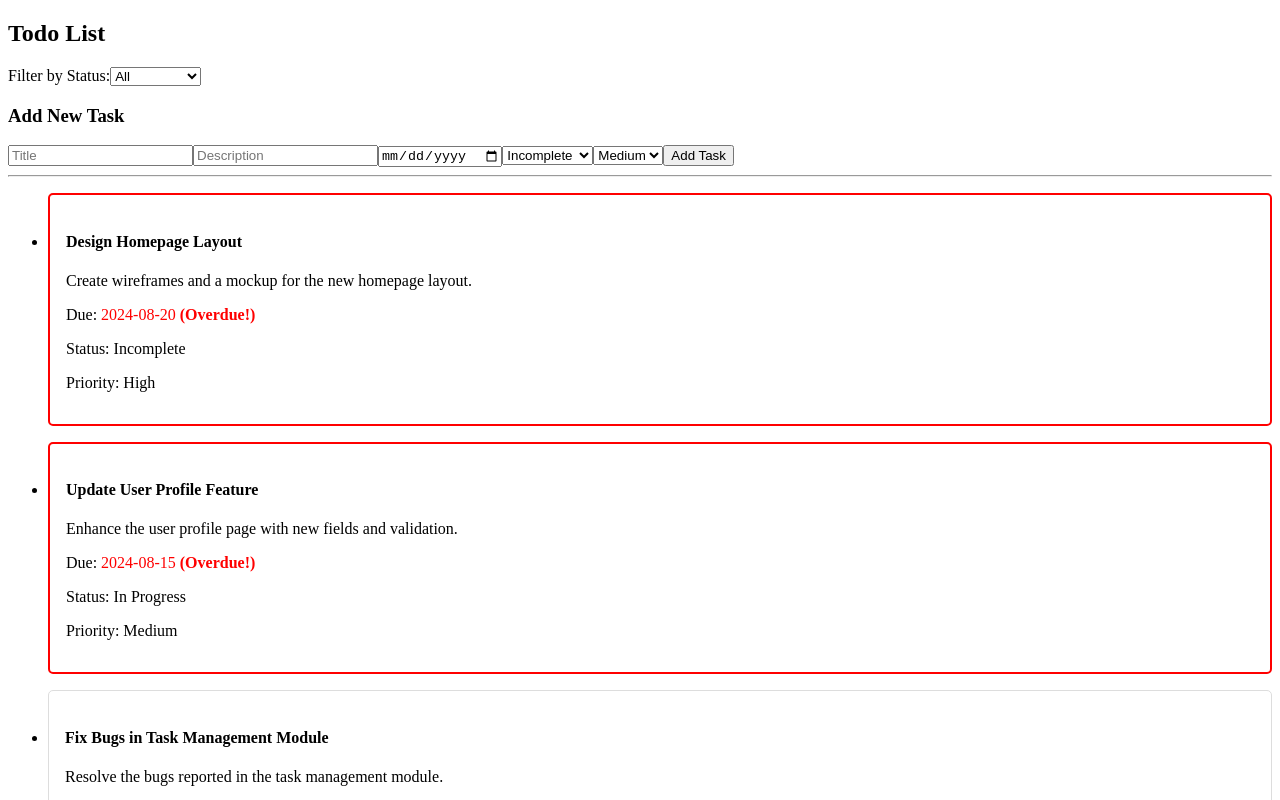
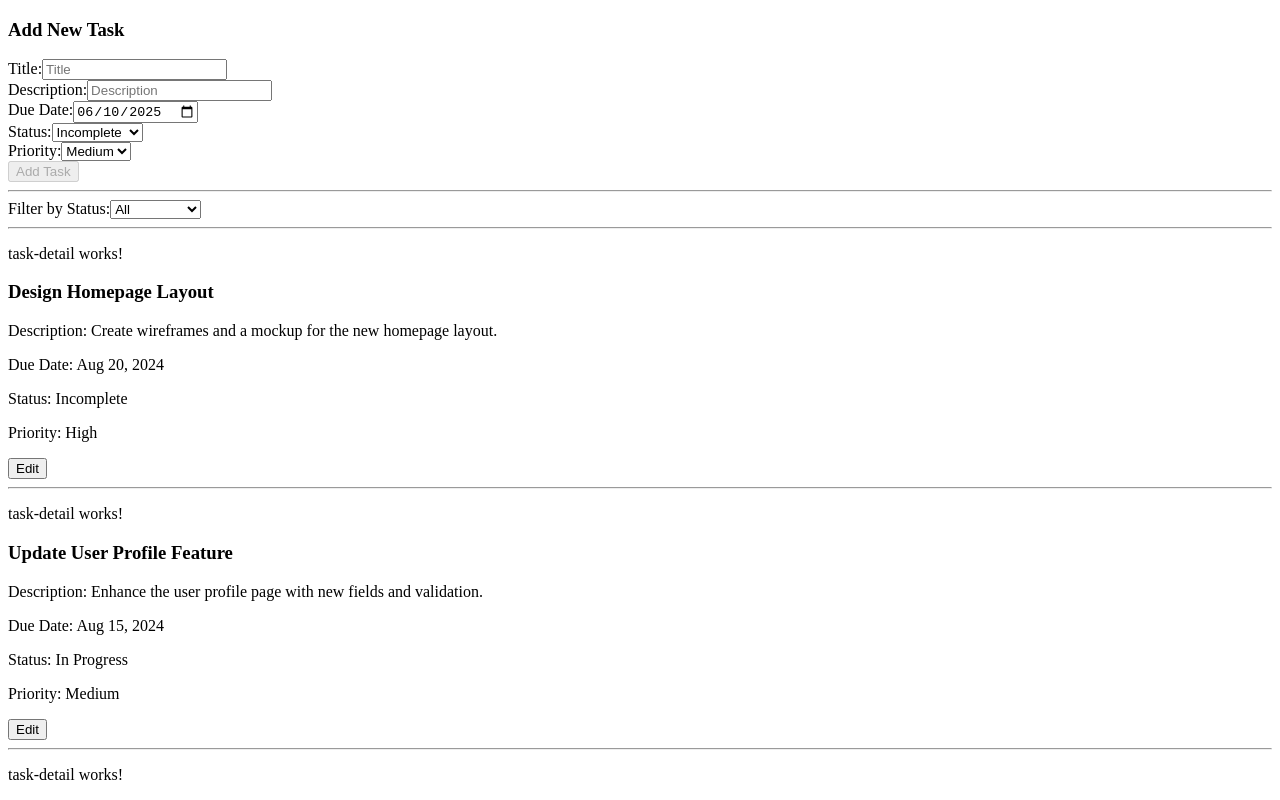
Before and after one commit to MandyNguyen2002/AngularBasic, an Angular app in the folder my-app/: page / in a window 1280 px wide. Shown: the top 800 px of the page. Built offline with nearby package versions, Linux system fonts and the light colour scheme.

Commit message:
Change to reactive form + add edit and save button and filter pipe

```diff
--- a/my-app/src/app/app-module.ts
+++ b/my-app/src/app/app-module.ts
@@ -7,6 +7,8 @@ import { UserProfileComponent } from './user-profile/user-profile';
 import { FormsModule, ReactiveFormsModule } from '@angular/forms';
 import { Todolist } from './todolist/todolist';
 import { HoverBackground } from './todolist/hover-background';
+import { TaskDetail } from './todolist/task-detail/task-detail';
+import { FilterPipe } from './todolist/filter-pipe';
 
 
 @NgModule({
@@ -14,7 +16,9 @@ import { HoverBackground } from './todolist/hover-background';
     App,
     UserProfileComponent,
     Todolist,
-    HoverBackground
+    HoverBackground,
+    TaskDetail,
+    FilterPipe
   ],
   imports: [
     BrowserModule,
--- /dev/null
+++ b/my-app/src/app/todolist/filter-pipe.ts
@@ -0,0 +1,18 @@
+import { Pipe, PipeTransform } from '@angular/core';
+
+@Pipe({
+  name: 'filter',
+  standalone: false
+})
+export class FilterPipe implements PipeTransform {
+  transform(tasks: any[], status: string): any[] {
+    if (!tasks || !status || status === 'All') {
+      return tasks;
+    }
+
+    const searchStatus = status.toLowerCase();
+    return tasks.filter(task =>
+      task.status.toLowerCase() === searchStatus
+    );
+  }
+}
--- /dev/null
+++ b/my-app/src/app/todolist/task-detail/task-detail.html
@@ -0,0 +1,26 @@
+<p>task-detail works!</p>
+<div *ngIf="!isEditing">
+  <h3>{{ task.title }}</h3>
+  <p>Description: {{ task.description }}</p>
+  <p>Due Date: {{ task.dueDate | date }}</p>
+  <p>Status: {{ task.status }}</p>
+  <p>Priority: {{ task.priority }}</p>
+  <button (click)="startEdit()">Edit</button>
+</div>
+
+<div *ngIf="isEditing">
+  <input [(ngModel)]="task.title" />
+  <input [(ngModel)]="task.description" />
+  <input type="date" [(ngModel)]="task.dueDate" />
+  <select [(ngModel)]="task.status">
+    <option>Incomplete</option>
+    <option>In Progress</option>
+    <option>Completed</option>
+  </select>
+  <select [(ngModel)]="task.priority">
+    <option>High</option>
+    <option>Medium</option>
+    <option>Low</option>
+  </select>
+  <button (click)="saveEdit()">Save</button>
+</div>
--- /dev/null
+++ b/my-app/src/app/todolist/task-detail/task-detail.ts
@@ -0,0 +1,21 @@
+import { Component, EventEmitter, Input, Output } from '@angular/core';
+
+@Component({
+  selector: 'app-task-detail',
+  standalone: false,
+  templateUrl: './task-detail.html',
+  styleUrl: './task-detail.scss'
+})
+export class TaskDetail {
+@Input() task: any;
+isEditing = false;
+
+startEdit() {
+  this.isEditing = true;
+}
+
+saveEdit() {
+  this.isEditing = false
+}
+
+}
--- a/my-app/src/app/todolist/todolist.component.html
+++ b/my-app/src/app/todolist/todolist.component.html
@@ -1,4 +1,4 @@
-<h2>Todo List</h2>
+<!-- <h2>Todo List</h2>
 
 <label for="statusFilter">Filter by Status:</label>
 <select id="statusFilter" [(ngModel)]="filterStatus">
@@ -53,4 +53,54 @@
     <p>Status: {{ task.status }}</p>
     <p>Priority: {{ task.priority }}</p>
   </li>
-</ul>
+</ul> -->
+
+<h3>Add New Task</h3>
+<form [formGroup]="taskForm" (ngSubmit)="addTask()">
+  <label>Title:</label>
+  <input formControlName="title" type="text" placeholder="Title" />
+  <br />
+
+  <label>Description:</label>
+  <input formControlName="description" type="text" placeholder="Description" />
+  <br />
+
+  <label>Due Date:</label>
+  <input formControlName="dueDate" type="date" />
+  <br />
+
+  <label>Status:</label>
+  <select formControlName="status">
+    <option>Incomplete</option>
+    <option>In Progress</option>
+    <option>Completed</option>
+  </select>
+  <br />
+
+  <label>Priority:</label>
+  <select formControlName="priority">
+    <option>High</option>
+    <option>Medium</option>
+    <option>Low</option>
+  </select>
+  <br />
+
+  <button type="submit" [disabled]="taskForm.invalid">Add Task</button>
+</form>
+
+<hr />
+
+<label for="statusFilter">Filter by Status:</label>
+<select id="statusFilter" [(ngModel)]="filterStatus">
+  <option>All</option>
+  <option>Incomplete</option>
+  <option>In Progress</option>
+  <option>Completed</option>
+</select>
+
+<hr />
+
+<div *ngFor="let task of tasks | filter : filterStatus">
+  <app-task-detail [task]="task"></app-task-detail>
+  <hr />
+</div>
--- a/my-app/src/app/todolist/todolist.ts
+++ b/my-app/src/app/todolist/todolist.ts
@@ -1,4 +1,5 @@
 import { Component } from '@angular/core';
+import { FormGroup, FormControl, Validators } from '@angular/forms';
 
 
 
@@ -99,54 +100,51 @@ export class Todolist {
       priority: 'High',
     },
   ];
+   filterStatus = 'All';
   currentDate = new Date();
+
   statuses = ['All', 'Incomplete', 'In Progress', 'Completed'];
-  filterStatus = 'All';
-  newTask: any = {
+
+  taskForm = new FormGroup({
+    title: new FormControl('', Validators.required),
+    description: new FormControl(''),
+    dueDate: new FormControl(new Date().toISOString().substring(0, 10)),
+    status: new FormControl('Incomplete'),
+    priority: new FormControl('Medium'),
+  });
+
+  get title() { return this.taskForm.get('title')?.value; }
+  get description() { return this.taskForm.get('description')?.value; }
+  get dueDate() { return this.taskForm.get('dueDate')?.value; }
+  get status() { return this.taskForm.get('status')?.value; }
+  get priority() { return this.taskForm.get('priority')?.value; }
+
+  addTask() {
+  if (!this.taskForm.valid) return;
+
+  const formValue = this.taskForm.value;
+
+  const newId = this.tasks.reduce((max, t) => t.id > max ? t.id : max, 0) + 1;
+
+  this.tasks.push({
+    id: newId,
+    title: formValue.title!, // assert it's not null since form is valid
+    description: formValue.description || '',
+    dueDate: new Date(formValue.dueDate!), // form is valid, so it will exist
+    status: formValue.status!,
+    priority: formValue.priority!
+  });
+
+  this.taskForm.reset({
     title: '',
     description: '',
-    dueDate: new Date(),
+    dueDate: new Date().toISOString().substring(0, 10),
     status: 'Incomplete',
-    priority: 'Medium',
-  };
+    priority: 'Medium'
+  });
+}
+
   isOverdue(task: any): boolean {
     return task.dueDate < this.currentDate && task.status !== 'Completed';
   }
-  get filteredTasks(): any[] {
-    if (this.filterStatus === 'All') {
-      return this.tasks;
-    }
-    return this.tasks.filter((t) => t.status === this.filterStatus);
-  }
-  addTask() {
-    if (!this.newTask.title) {
-      return;
-    }
-
-    let highestId = 0;
-    for (let i = 0; i < this.tasks.length; i++) {
-      if (this.tasks[i].id > highestId) {
-        highestId = this.tasks[i].id;
-      }
-    }
-
-    let newId = highestId + 1;
-
-    let taskToAdd = {
-      id: newId,
-      title: this.newTask.title,
-      description: this.newTask.description,
-      dueDate: this.newTask.dueDate,
-      status: this.newTask.status,
-      priority: this.newTask.priority,
-    };
-
-    this.tasks.push(taskToAdd);
-
-    this.newTask.title = '';
-    this.newTask.description = '';
-    this.newTask.dueDate = new Date();
-    this.newTask.status = 'Incomplete';
-    this.newTask.priority = 'Medium';
-  }
 }
```
Also changed, not shown: my-app/src/app/todolist/task-detail/task-detail.scss (added), 2 other files (tests, documents, lock files or other folders).
